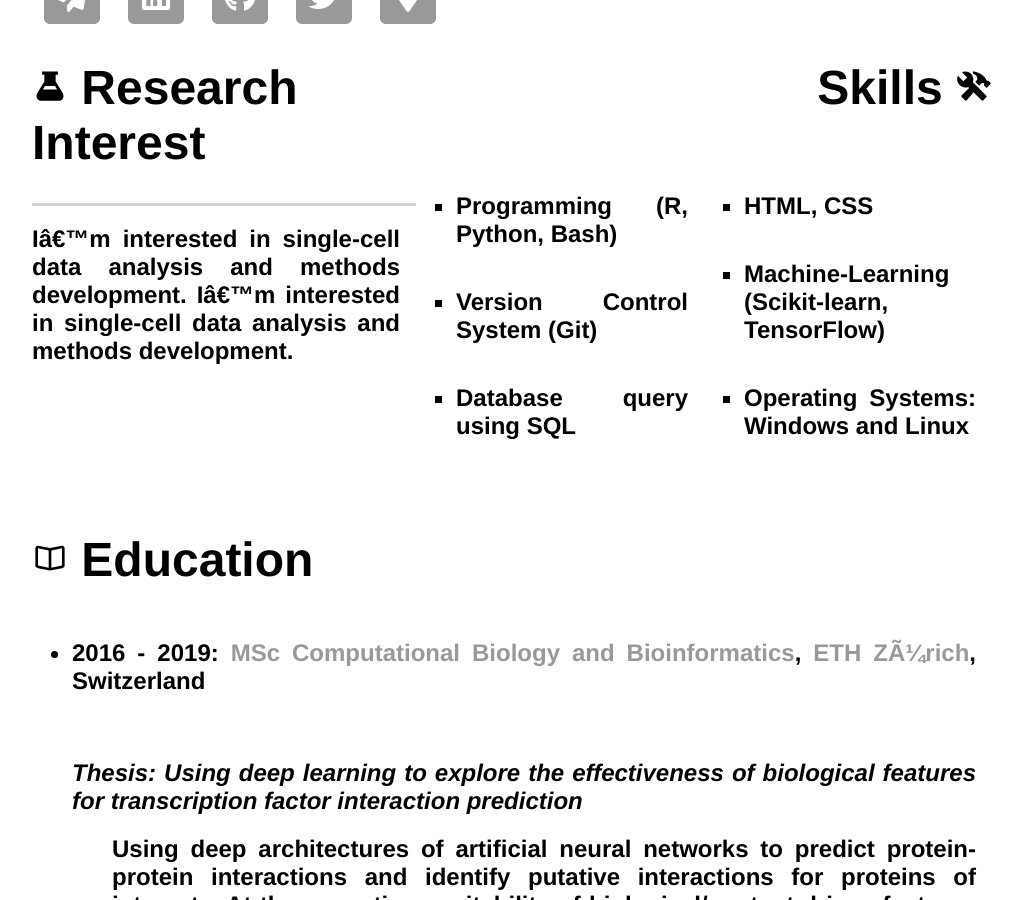
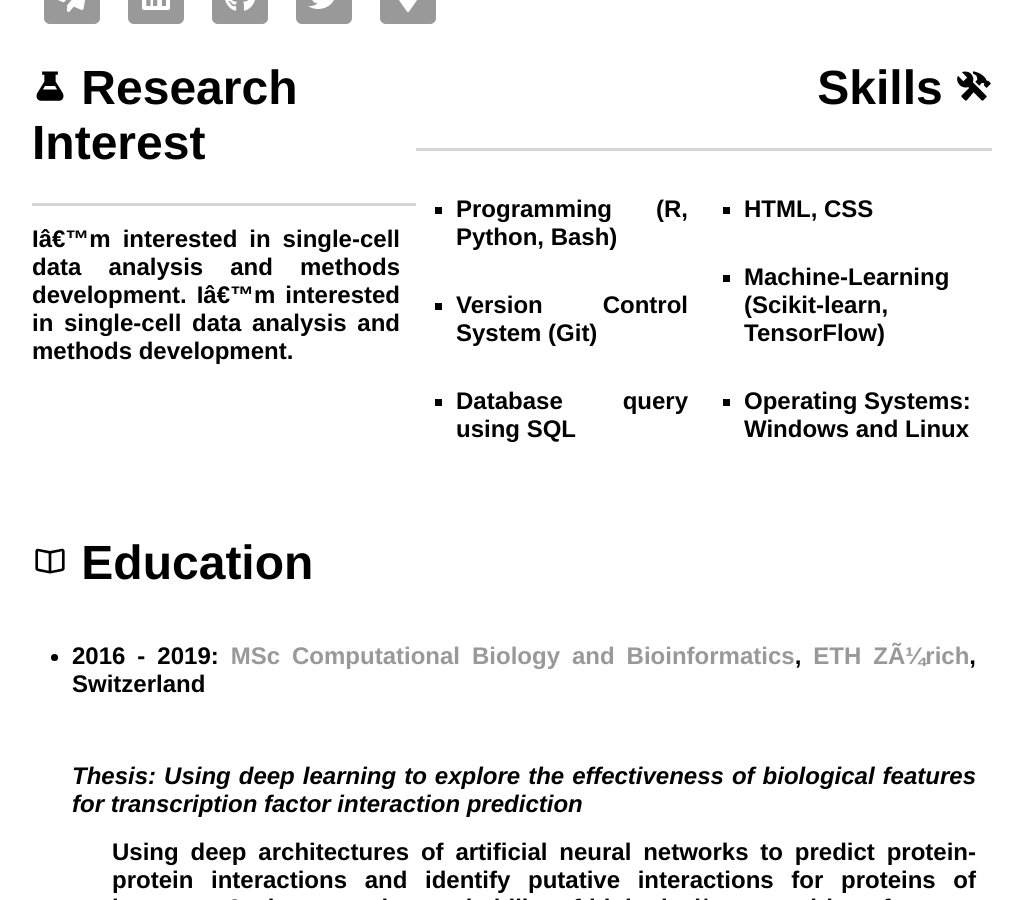
Before and after one commit to saisomesh2594/saisomesh2594.github.io, a Jekyll site: the page built from index.html, in a window 1280 px wide and 900 px high, scrolled down 474 px. Shown: the whole window, without its empty margins (128-1151 px from the left). Built offline with Jekyll 4.4.1, drawn with Linux system fonts in a browser that asks for light colours.

Commit message:
Update index.html

```diff
--- a/index.html
+++ b/index.html
@@ -85,6 +85,7 @@ title: Somesh Sai, Just Another Bioinformatician
 		<!--</div>-->
 		<div id="twitter">
 			<h1 align="right">Skills <ion-icon name="construct"></ion-icon></h1>
+			<footer></footer>
 			<!--<article>
 				<h2>
 					<ul class="custom">
@@ -111,8 +112,8 @@ title: Somesh Sai, Just Another Bioinformatician
 				<article><h2>
 				<ul class="custom">
 				<li>HTML, CSS</li>
-				<li>Machine-Learning (Scikit-learn, TensorFlow)</li>
-				<li>Operating Systems: Windows and Linux</li>
+				<li>Machine-Learning<br>(Scikit-learn, TensorFlow)</li>
+				<li>Operating Systems:<br>Windows and Linux</li>
 				</ul>
 				</article></h2>
 			</div>
```
